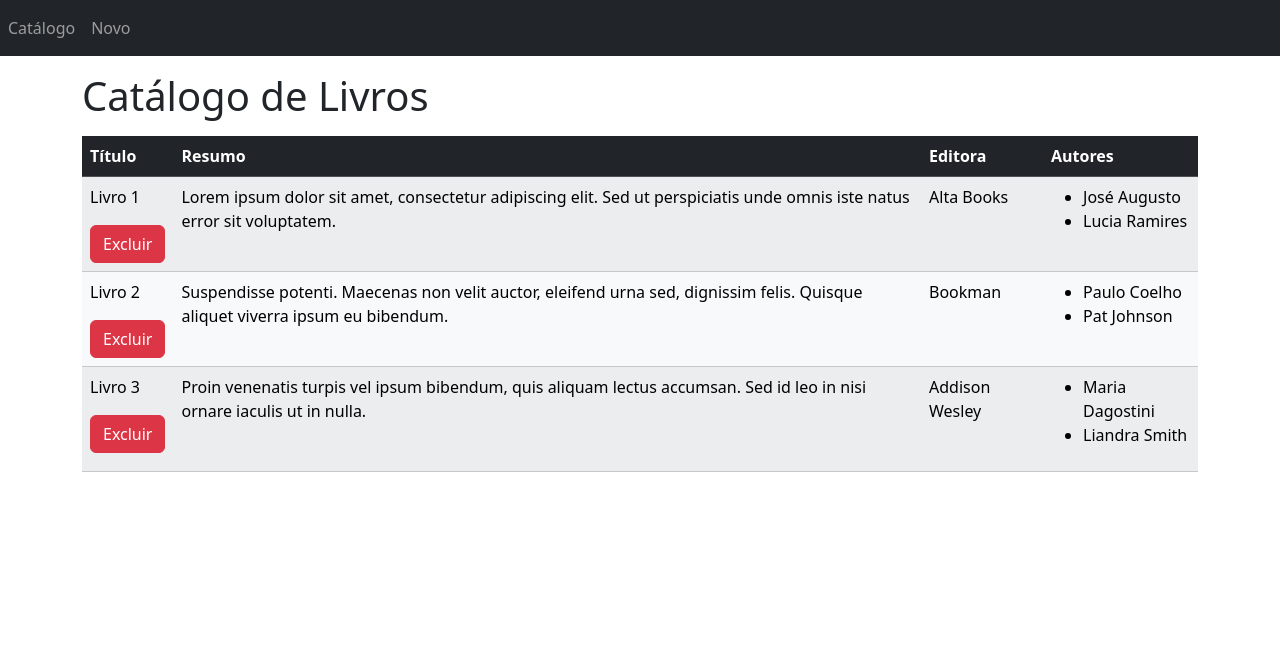
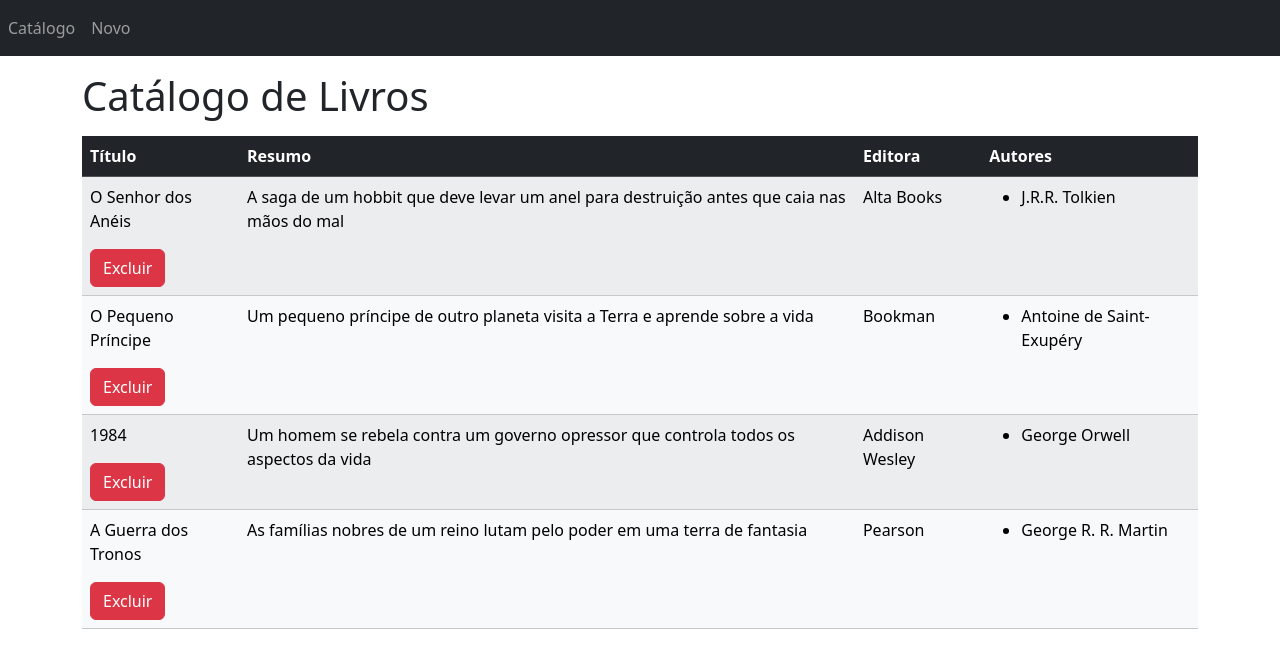
Before and after one commit to Alvimm/livros-m2n3, a React (Create React App) app in the folder livros-react/: page / in a window 1280 px wide. Shown: the top 668 px of the page. Built offline with nearby package versions, Linux system fonts and the light colour scheme.

Commit message:
refactor the code of livros-react

```diff
--- a/livros-react/src/controle/ControleLivros.ts
+++ b/livros-react/src/controle/ControleLivros.ts
@@ -1,9 +1,34 @@
 import Livro from "../modelo/Livro";
 
-let livros: Array<Livro> = [
-  {codigo:1, codEditora:1, titulo:'Livro 1', resumo:'Lorem ipsum dolor sit amet, consectetur adipiscing elit. Sed ut perspiciatis unde omnis iste natus error sit voluptatem.', autores:['José Augusto', 'Lucia Ramires'] },
-  {codigo:2, codEditora:2, titulo:'Livro 2', resumo:'Suspendisse potenti. Maecenas non velit auctor, eleifend urna sed, dignissim felis. Quisque aliquet viverra ipsum eu bibendum.', autores:['Paulo Coelho', 'Pat Johnson'] },
-  {codigo:3, codEditora:3, titulo:'Livro 3', resumo:'Proin venenatis turpis vel ipsum bibendum, quis aliquam lectus accumsan. Sed id leo in nisi ornare iaculis ut in nulla.', autores:['Maria Dagostini', 'Liandra Smith'] },
+let livros: Array<Livro> =[
+  {
+    codigo: 1,
+    codEditora: 1,
+    titulo: "O Senhor dos Anéis",
+    resumo: "A saga de um hobbit que deve levar um anel para destruição antes que caia nas mãos do mal",
+    autores: ["J.R.R. Tolkien"]
+  },
+  {
+    codigo: 2,
+    codEditora: 2,
+    titulo: "O Pequeno Príncipe",
+    resumo: "Um pequeno príncipe de outro planeta visita a Terra e aprende sobre a vida",
+    autores: ["Antoine de Saint-Exupéry"]
+  },
+  {
+    codigo: 3,
+    codEditora: 3,
+    titulo: "1984",
+    resumo: "Um homem se rebela contra um governo opressor que controla todos os aspectos da vida",
+    autores: ["George Orwell"]
+  },
+  {
+    codigo: 4,
+    codEditora: 4,
+    titulo: "A Guerra dos Tronos",
+    resumo: "As famílias nobres de um reino lutam pelo poder em uma terra de fantasia",
+    autores: ["George R. R. Martin"]
+  }
 ]
 
 export default class ControleLivro{
```
Also changed, not shown: livros-react/src/modelo/Livro.ts (+5 -16 lines).
